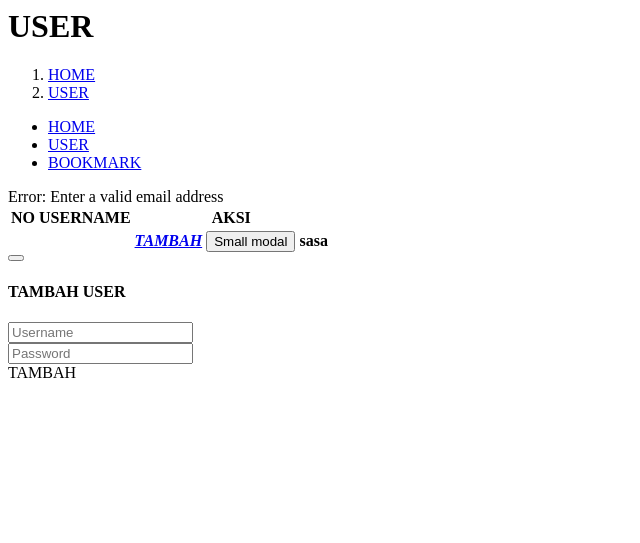
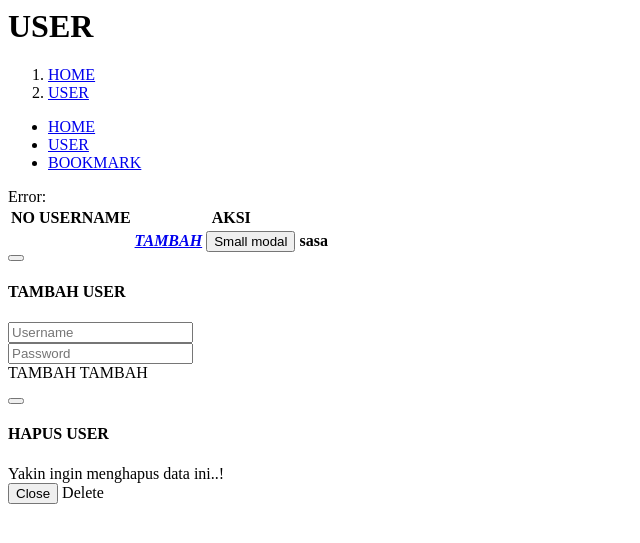
Before and after one commit to silogos/TugasGit-CI, a CodeIgniter app: the page made by application/views/home/user_view.php in a window 1280 px wide. Shown: the top 543 px of the page, without its empty margins (0-640 px from the left). Run offline with CodeIgniter, Linux system fonts and the light colour scheme; lists and menus that the app fills with data are empty.

Commit message:
validasi data user

```diff
--- a/application/models/user_model.php
+++ b/application/models/user_model.php
@@ -87,10 +87,10 @@
             $query = $this->db->delete($table, $where);
 
             if($query){
-                return false;
+                return true;
             }
             else{
-                return true;
+                return false;
             }
         }
 
--- a/application/views/home/user_data.php
+++ b/application/views/home/user_data.php
@@ -4,7 +4,7 @@
         $data[]=array(
             'no'=>$no,
             'username'=>$row->username,
-            'id'=>'<a class="btn btn-default" data="'.$row->id.'"><i class="fa fa-edit"></i> EDIT</a> <a id="delete" class="btn btn-danger"><i class="fa fa-trash"></i> DELETE</a>'
+            'id'=>'<a class="btn btn-default" onclick="mod_edit('.$row->id.')"><i class="fa fa-edit"></i> EDIT</a> <a class="btn btn-danger" onclick="mod_delete('.$row->id.')"><i class="fa fa-trash"></i> DELETE</a>'
         );
         $no++;
     }
--- a/application/views/home/user_view.php
+++ b/application/views/home/user_view.php
@@ -17,10 +17,10 @@
                 <li><a href="<?php echo base_url('index.php/home/bookmark'); ?>">BOOKMARK</a></li>
             </ul>
             <div id="content">
-                <div class="alert alert-danger" role="alert">
-                  <span class="glyphicon glyphicon-exclamation-sign" aria-hidden="true"></span>
+                <div id="notif" class="alert" role="alert">
+                  <span class="glyphicon glyphicon-plus" aria-hidden="true"></span>
                   <span class="sr-only">Error:</span>
-                  Enter a valid email address
+                  <span class="eror_detail"></span>
                 </div>
                 <table id="user" class="table table-bordered table-striped">
                     <thead>
@@ -34,7 +34,7 @@
                             <td></td>
                             <th>
                                 <?php echo anchor(base_url('index.php/cruduser/tambah'),'<i class="fa fa-plus-square"> TAMBAH</i>',array('class'=>'btn btn-primary')); ?>
-                                <button type="button" class="btn btn-primary" data-toggle="modal" data-target="#hps">Small modal</button>
+                                <button type="button" class="btn btn-primary" data-toggle="modal" data-target="#tambah-user">Small modal</button>
                                 <a id="test">sasa</a>
                             </th>
                         </tr>
@@ -50,7 +50,7 @@
 
 
 
-<div class="modal" id="hps">
+<div class="modal" id="tambah-user">
     <div class="modal-dialog">
         <div class="modal-content">
             <div class="modal-header">
@@ -75,8 +75,30 @@
             </div>
             <div class="modal-footer">
                 <a class="form-control btn btn-primary tambahuser" >TAMBAH</a>
+                <a onclick="edit_user(this.)" class="form-control btn btn-primary" >TAMBAH</a>
             </div>
             </form>
         </div>
     </div>
 </div>
+
+<div class="modal" id="hapus">
+    <div class="modal-dialog modal-sm">
+        <div class="modal-content">
+            <div class="modal-header">
+            <button type="button" class="close" data-dismiss="modal" aria-label="Close"><span aria-hidden="true"><i class="fa fa-remove"></i></span></button>
+            <h4 class="modal-title">HAPUS USER</h4>
+            </div>
+            <div class="modal-body">
+
+                Yakin ingin menghapus data ini..!
+
+            </div>
+            <div class="modal-footer">
+                <button type="button" class="btn btn-default" data-dismiss="modal">Close</button>
+                <a id='delete_user' class="btn btn-danger" ><i class="fa fa-trash"></i> Delete</a>
+            </div>
+
+        </div>
+    </div>
+</div>
```
Also changed, not shown: assets/javascript/user.js (+37 -16 lines), assets/style/mystyle.css (+0 -12 lines).
